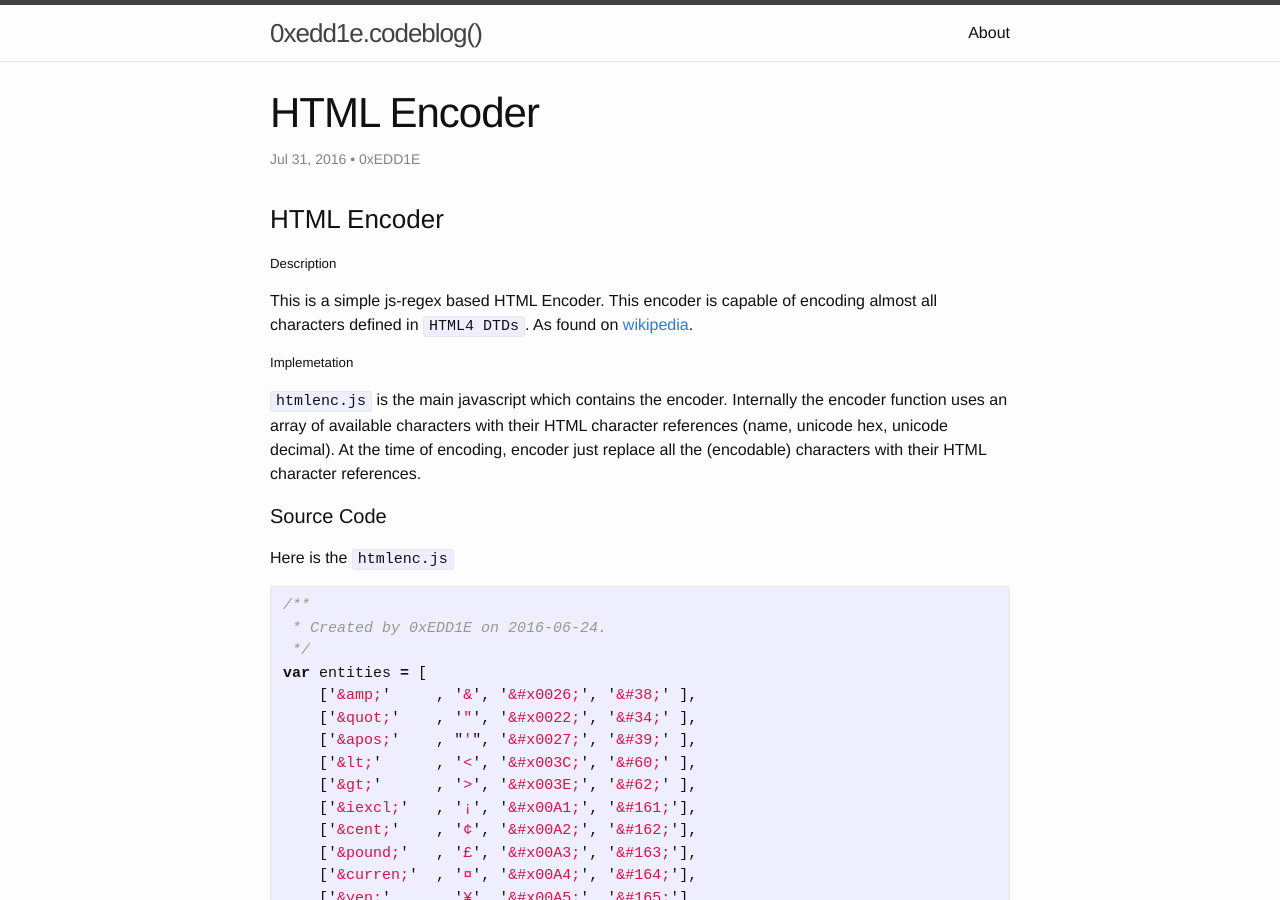
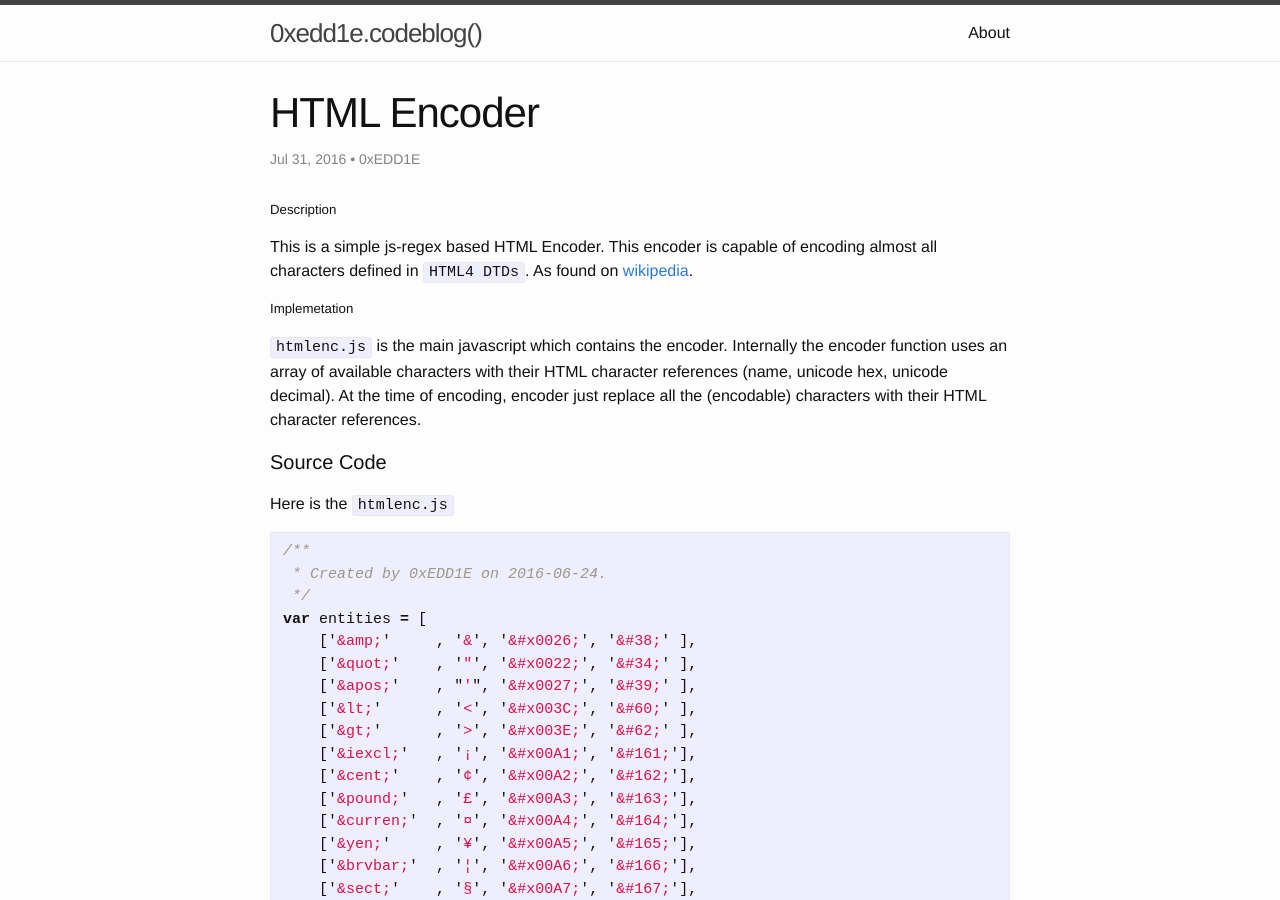
Before and after one commit to 0xEDD1E/0xEDD1E.github.io, a Jekyll site: the page built from _posts/2016-07-31-HTML-Encoder.markdown, in a window 1280 px wide and 900 px high. Built offline with Jekyll 4.4.1, drawn with Linux system fonts in a browser that asks for light colours.

```diff
--- a/_posts/2016-07-31-HTML-Encoder.markdown
+++ b/_posts/2016-07-31-HTML-Encoder.markdown
@@ -4,8 +4,6 @@
 date: 2016-07-31
 author: "0xEDD1E"
 ---
-
-### HTML Encoder
 
 ##### Description
 
```
